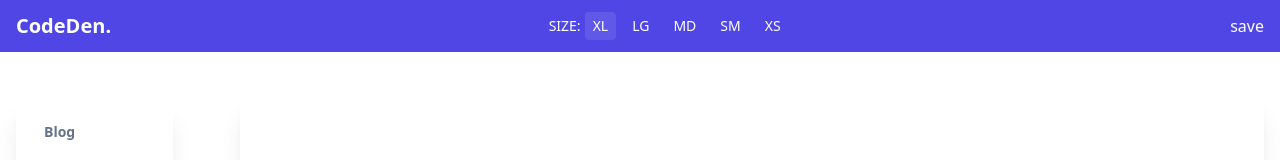
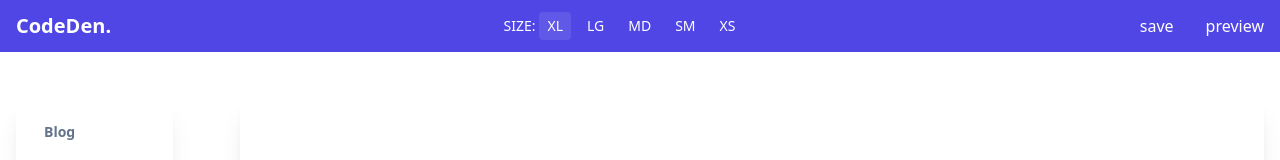
Before and after one commit to kromate/Codeden, a Vue app: page /stage in a window 1280 px wide. Shown: the top 160 px of the page. Built offline with nearby package versions, Linux system fonts and the light colour scheme; no server answers.

Commit message:
--- Auto-Git Commit ---

```diff
--- a/src/views/stage/index.vue
+++ b/src/views/stage/index.vue
@@ -34,7 +34,7 @@
 					save
 				</button>
 				<router-link
-        v-if="ded"
+					v-if="stagedComp"
 					to="/stage/preview"
 					class="btn hover:bg-transparent px-0 font-normal"
 				>
@@ -63,7 +63,7 @@
 <script lang="ts" setup>
 import SideMenu from '@/components/stage/SideMenu.vue'
 import MainView from '@/components/stage/MainView.vue'
-import {stageMeasurements,stageWidth,switchStageWidth} from '@/composables/useStage'
+import {stageMeasurements,stageWidth,switchStageWidth, stagedComp} from '@/composables/useStage'
 import DefaultLayout from '@/layouts/defaultLayout.vue'
 import {useStageModal} from '@/composables/core/modals'
 
```
